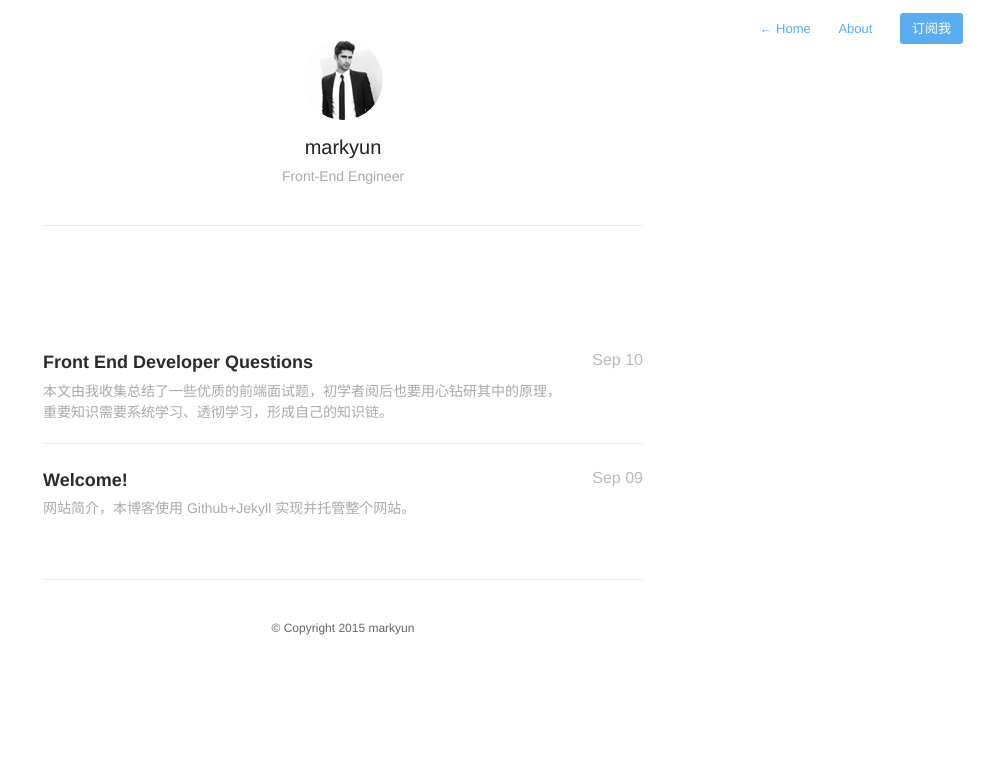
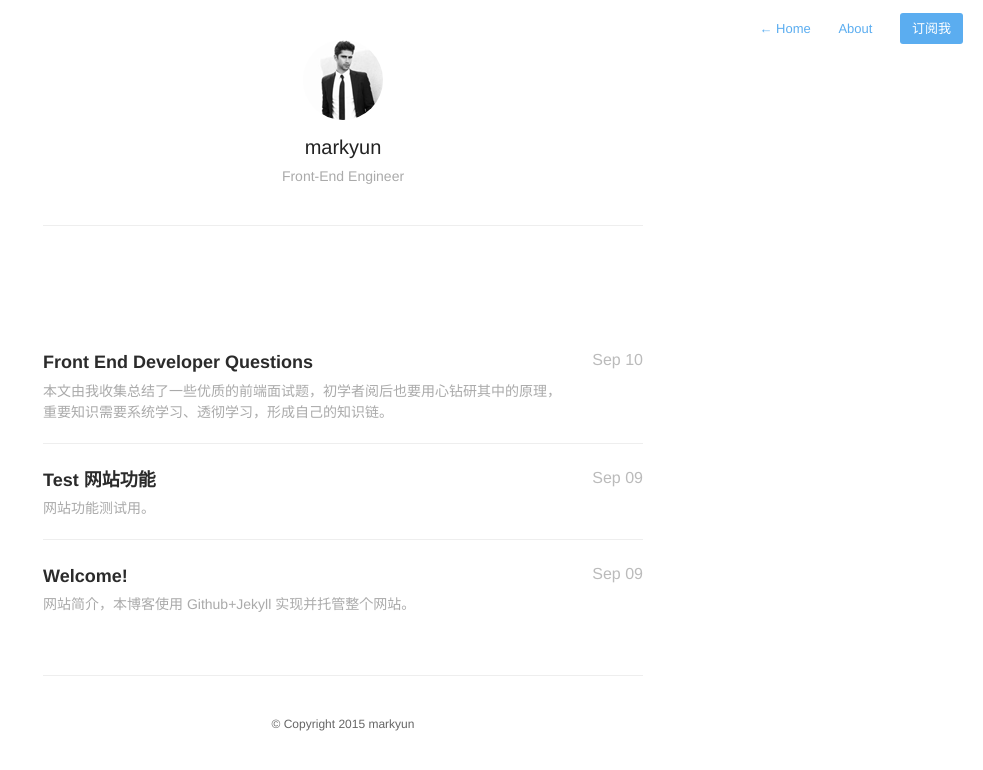
Before and after one commit to Tomzhangzhang/markyun.github.io, a Jekyll site: the page built from index.html, in a window 1280 px wide. Shown: the top 770 px of the page, without its empty margins (297-1280 px from the left). Built offline with Jekyll 4.4.1, drawn with Linux system fonts in a browser that asks for light colours; nearby versions of some CDN libraries; Markdown is read by kramdown in place of the engine named in the settings; the list of posts is cut into pages by our own code; comment, search, counter and statistics services are not loaded; some of the changed lines change nothing that is shown.

Commit message:
test
test

```diff
--- a/_config.yml
+++ b/_config.yml
@@ -3,11 +3,10 @@ description: "Front-End Engineer"
 meta_description: "爱机车、爱骑行、爱旅行、爱摄影、爱阅读，前端开发攻城师。"
 
 aboutPage: true
-
+paginate: 30
 markdown: redcarpet
 highlighter: pygments
 # pygments: true
-paginate: 20
 baseurl: /
 domain_name: 'http://markyun.github.io'
 # google_analytics: 'UA-XXXXXXXX-X'
--- /dev/null
+++ b/_posts/2015-9-9-test-jekyll.markdown
@@ -0,0 +1,110 @@
+---
+id:		03
+title:  "Test 网站功能"
+date:   2015-9-9 12:18:00
+description: "网站功能测试用。"
+layout: post
+comments: false
+
+---
+
+一个女孩让一个我在楼下等他一百天就嫁给我。结果我在第99天时微笑着离开了。后来，有人问我，你坚持了这么久，眼看就要成功了，为什么在关键时刻离开？我解释着说：当时都没想到自己能坚持这么长时间。心里就想到，我有这么大的毅力，为什么不去做程序员?
+
+
+记得几年前我刚刚进公司时，写的代码乱七八糟，错误百出，bug连连，不仅项目经理骂我，其他同事也对我怨声载道。后来听人介绍，就报了一个培训班。经过1个月的刻苦学习，终于功夫不负有心人啊———— 他们骂不过我了。
+
+
+结婚后，她手机通讯录里依然存着已故前男友的号码，老公知道却装作不知道。有一天她出了车祸，在翻倒的车里她下意识的拨出一个号码，那是前男友的号码，但是话筒里却传来老公的声音，后来，她获救了。病床前，老公告诉她：是我替换了号码，我知道我无法取代他，但我可以替他来保护你。她愣住了，这才想起来，原来她老公是南京大学的....
+
+
+长沙某名校（高中）门卫，五十五岁的张大爷因屡次遭到校花骚扰，被迫提出辞职！ 称现在的年轻人真让人受不了。 据说该校花没事总往门卫室跑，喜欢聊一些隐私问题，还有次装晕倒硬要张大爷人工呼吸。 张大爷无奈提出辞职，校长再三挽留才留下继续工作。 为避免类似事件发生， 校方恳请张大爷以后不要开宾利来上班， 张大爷也表示只好换成了奔驰。
+
+
+晚上在外面遛狗，突然跳出来一杀手把狗杀死。我问：为何杀我的狗。对方答：有人出钱买你的狗命！我：你语文老师是谁，我要感谢他，我高兴答到。后来我们聊的越来越投机。杀手突然问：女朋友哪里人？我答还没女朋友。杀手一刀捅进我的心脏，嘴里嘀咕：单身狗也是狗！！
+
+
+
+
+：“爸，最近身体怎么样啊，家里生意还好吧，吃饭了吗？”
+
+：“已汇”
+
+
+我爸: 你看四叔他儿子，比你大一岁，人家上周买了个卡迪拉克。你买个自行车的钱都不够！
+我:那 卡迪拉克我四叔出了三十多万。
+我爸: 那不还有十几万自己出的吗。
+我:那 十几万丈母娘出的。
+我爸: 你特么连个对象都没有。
+我: ………！
+
+
+
+男人在那么多的女人中只看上了她，女人也很感激男人，所以女人尽量满足了男人一切要求，事后男人不爱她了，变心了，女人只是象征性的要了1000的分手费。
+
+警察: 所以这就是你在洗头房嫖娼的借口咯？
+
+博客网站功能测试。
+![功能测试](/assets/images/Kactus-theme-post.png)
+
+
+图片
+![南京](http://i3.tietuku.com/8d1ffe7d2f1d6bfc.jpg)
+
+{% highlight javascript %}
+$(document).ready(function() {
+	$(".topHead").hide();
+	// #scrollTop
+	$(window).scroll(function() {
+		if ($(this).scrollTop() > 550) {
+			$(".topHead").fadeIn();
+		} else {
+			$(".topHead").fadeOut();
+		}
+	});
+    $("a.topHead").click(function() {
+        $('body,html').animate({
+			scrollTop: 0
+		}, 800);
+        return false;
+    });
+});
+{% endhighlight %}
+
+
+
+{% highlight ruby %}
+def print_hi(name)
+  puts "Hi, #{name}"
+end
+print_hi('Tom')
+#=> prints 'Hi, Tom' to STDOUT.
+{% endhighlight %}
+
+{% highlight html %}
+<article class="post">
+    <header>
+        <h1>{{ page.title }}</h1>
+        <h2 class="headline">{{ page.date | date:"%B %-d, %Y" }}</h2>
+    </header>
+    <section id="post-body">
+        {{content}}
+    </section>
+</article>
+{% endhighlight %}
+
+{% highlight css %}
+h2.month {
+    font: bold 13px/1 'Helvetica Neue',helvetica,Arial,sans-serif;
+    width: 100%;
+    margin-top: 40px;
+    margin-bottom: 10px;
+    padding-bottom: 10px;
+    text-transform: uppercase;
+    border-bottom: 1px solid #eee;
+}
+{% endhighlight %}
+
+
+参考：
+
+jekyll中文版   [http://jekyll.bootcss.com/]( http://jekyll.bootcss.com/ "jekyll.bootcss.com/")
--- a/assets/css/style.css
+++ b/assets/css/style.css
@@ -327,19 +327,22 @@ hr {
 span.code { font-family:Menlo, Monaco, Courier; background-color:#EEE; font-size:14px; }
 
 pre	{
-    overflow: auto;
-    font-family: 'Source Code Pro',Menlo,monospace;
-    font-size: 13px;
-    font-weight: 500;
-    line-height: 1.5em;
-    padding: 20px;
-    white-space: pre-wrap;
-    color: #d0d4d7;
-    border-radius: 3px;
-    background: #272b2d;
-    background-color: #fdfdfd;
+	font-family:Menlo, Monaco, Courier;
+	white-space:pre-wrap;
+	/*border: 1px solid #ddd;*/
+	padding:20px;
+	background-color:#443C3C;
+	/*font-size:14px;*/
+	overflow:auto;
+	border-radius: 3px;
+	background: #272b2d;
+	/*   font-family: 'Source Code Pro',Menlo,monospace; */
+	font-size: 13px;
+	line-height: 1.5em;
+	font-weight: 500;
+	color: #d0d4d7;
+
 }
-
 
 table {
 	width: 100%;
@@ -686,7 +689,7 @@ h2.month {
 	#post-list .dates { display: none; }
 
 	#post-list-footer { margin-top: 20px; padding-top: 40px; }
-	.topHead{display: none;}
+	.topHead{display: none!important};
 	h1 { font-size: 26px; }
 	.post h2.headline { font-size: 13px; }
 	.post h1 { font-size:24px; }
```
